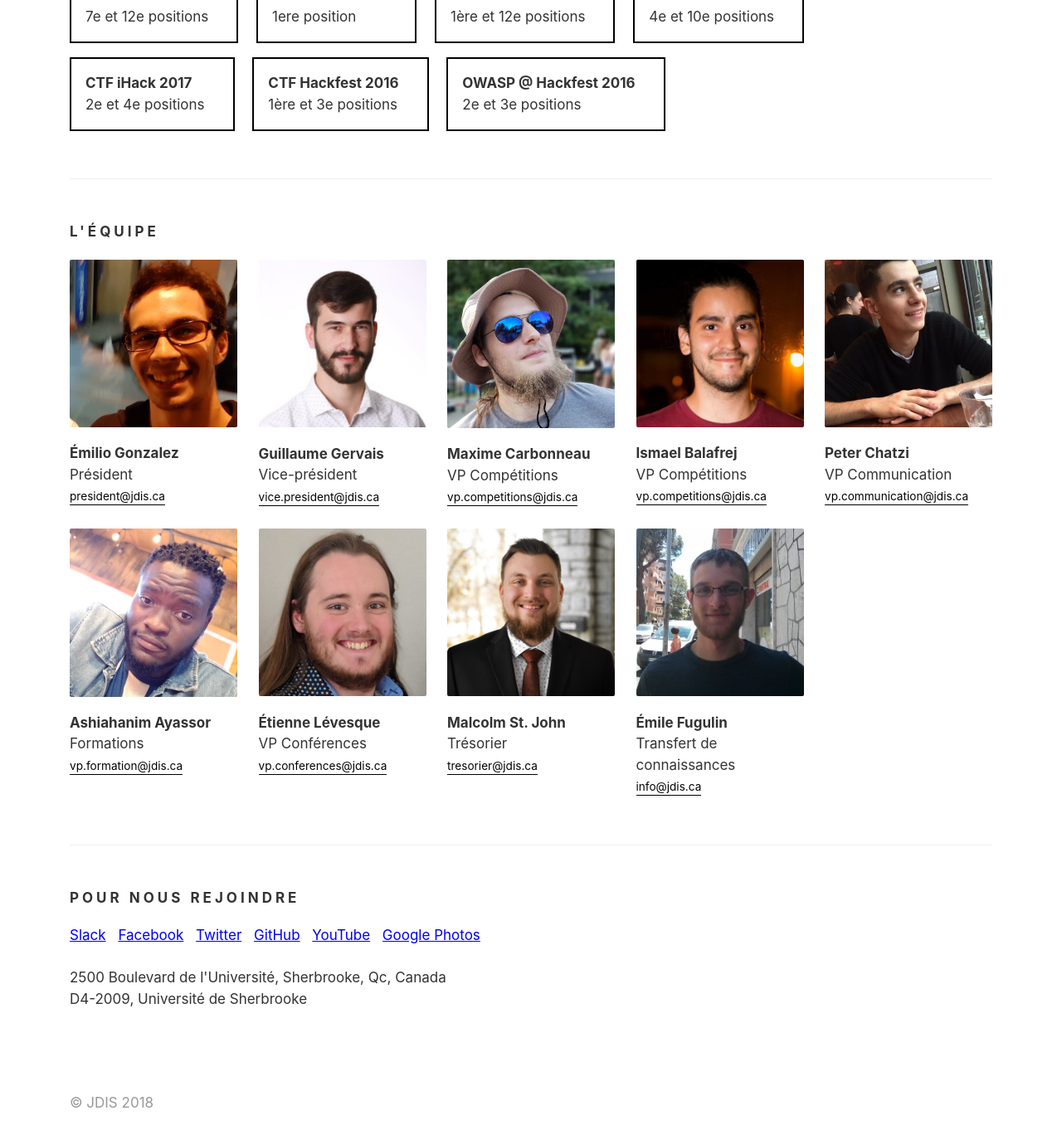
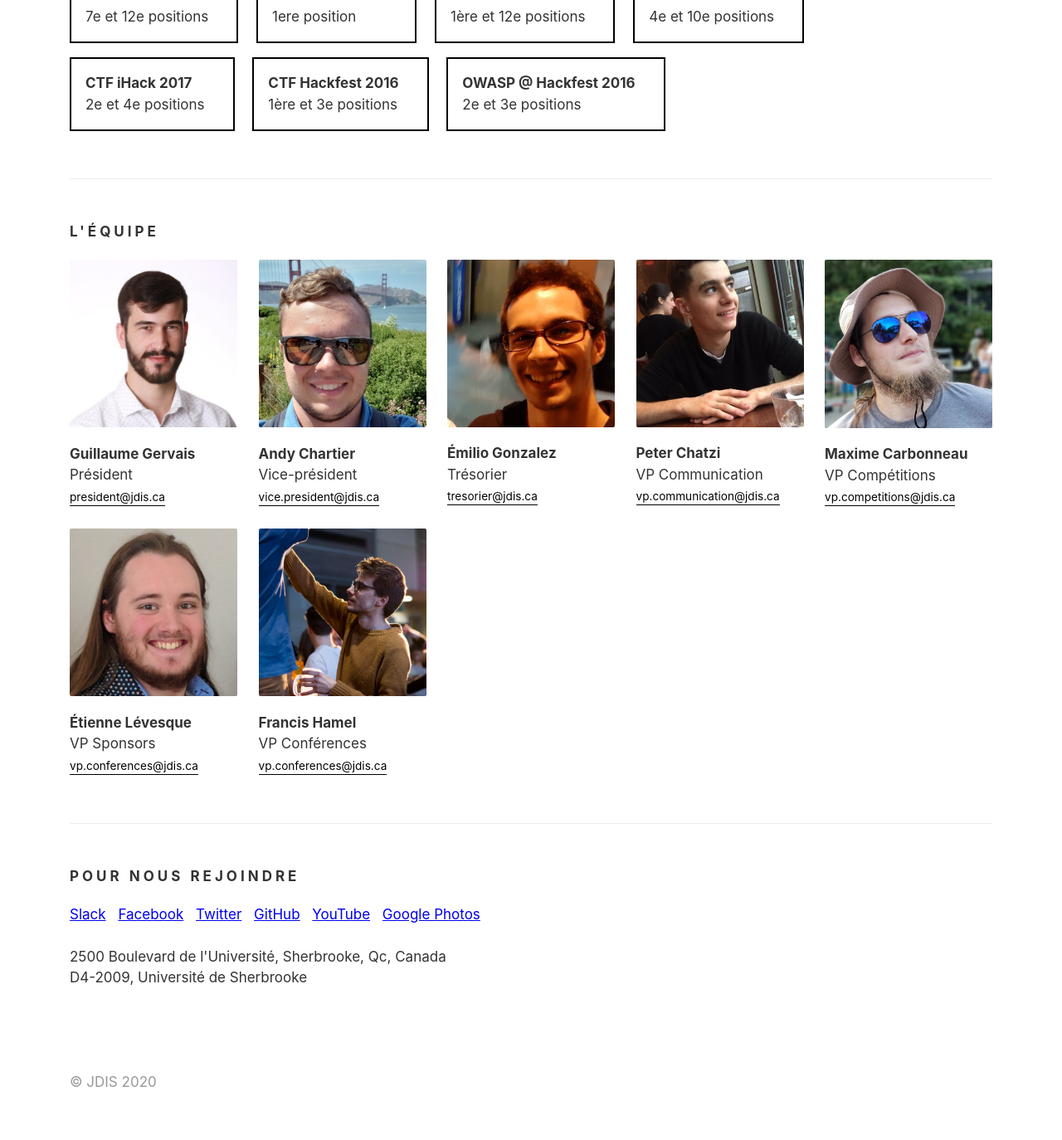
Before and after one commit to JDIS/Website, a Jekyll site: the page built from _pages/index.html, in a window 1280 px wide and 1400 px high, scrolled down 2538 px. Shown: the top 1374 px of the window at 83% size. Built offline with Jekyll 4.4.1, drawn with Linux system fonts in a browser that asks for light colours; some web fonts are replaced.

Commit message:
Update CE members

```diff
--- a/_data/members.json
+++ b/_data/members.json
@@ -1,16 +1,30 @@
 [
   {
-    "name": "Émilio Gonzalez",
+    "name": "Guillaume Gervais",
     "title": "Président",
     "email": "president@jdis.ca",
-    "image_url": "egonzalez.jpeg",
+    "image_url": "guillaume.jpg",
     "is_active": true
   },
   {
-    "name": "Guillaume Gervais",
+    "name": "Andy Chartier",
     "title": "Vice-président",
     "email": "vice.president@jdis.ca",
-    "image_url": "guillaume.jpg",
+    "image_url": "andy.jpg",
+    "is_active": true
+  },
+  {
+    "name": "Émilio Gonzalez",
+    "title": "Trésorier",
+    "image_url": "egonzalez.jpeg",
+    "email": "tresorier@jdis.ca",
+    "is_active": true
+  },
+  {
+    "name": "Peter Chatzi",
+    "title": "VP Communication",
+    "image_url": "peter.jpg",
+    "email": "vp.communication@jdis.ca",
     "is_active": true
   },
   {
@@ -21,45 +35,17 @@
     "is_active": true
   },
   {
-    "name": "Ismael Balafrej",
-    "title": "VP Compétitions",
-    "image_url": "ismael.jpg",
-    "email": "vp.competitions@jdis.ca",
-    "is_active": true
-  },
-  {
-    "name": "Peter Chatzi",
-    "title": "VP Communication",
-    "image_url": "peter.jpg",
-    "email": "vp.communication@jdis.ca",
-    "is_active": true
-  },
-  {
-    "name": "Ashiahanim Ayassor",
-    "title": "Formations",
-    "image_url": "ash.jpg",
-    "email": "vp.formation@jdis.ca",
-    "is_active": true
-  },
-  {
     "name": "Étienne Lévesque",
-    "title": "VP Conférences",
+    "title": "VP Sponsors",
     "image_url": "etienne.jpg",
     "email": "vp.conferences@jdis.ca",
     "is_active": true
   },
   {
-    "name": "Malcolm St. John",
-    "title": "Trésorier",
-    "image_url": "malcolm.jpg",
-    "email": "tresorier@jdis.ca",
-    "is_active": true
-  },
-  {
-    "name": "Émile Fugulin",
-    "title": "Transfert de connaissances",
-    "image_url": "efugulin.jpeg",
-    "email": "info@jdis.ca",
+    "name": " Francis Hamel",
+    "title": "VP Conférences",
+    "image_url": "francis.jpg",
+    "email": "vp.conferences@jdis.ca",
     "is_active": true
   }
 ]
--- a/_includes/footer.html
+++ b/_includes/footer.html
@@ -1,5 +1,5 @@
 <footer class="footer">
   <div class="container">
-    <p class="faded">© JDIS 2018<p>
+    <p class="faded">© JDIS 2020<p>
   </div>
 </footer>
```
Also changed, not shown: Gemfile.lock.
